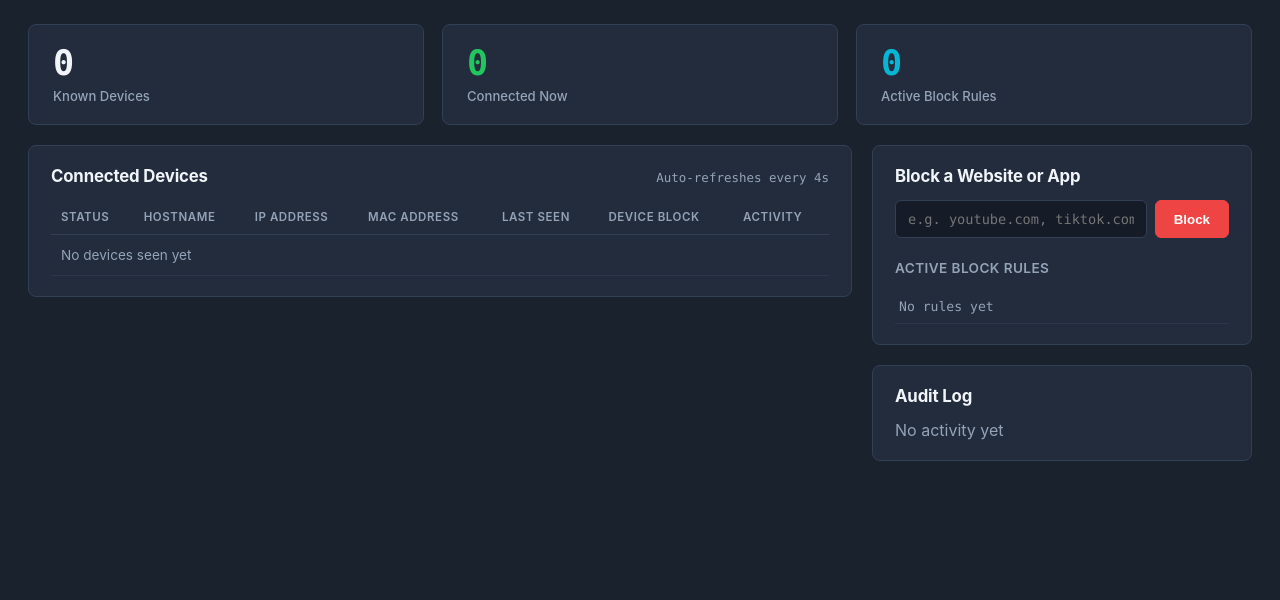
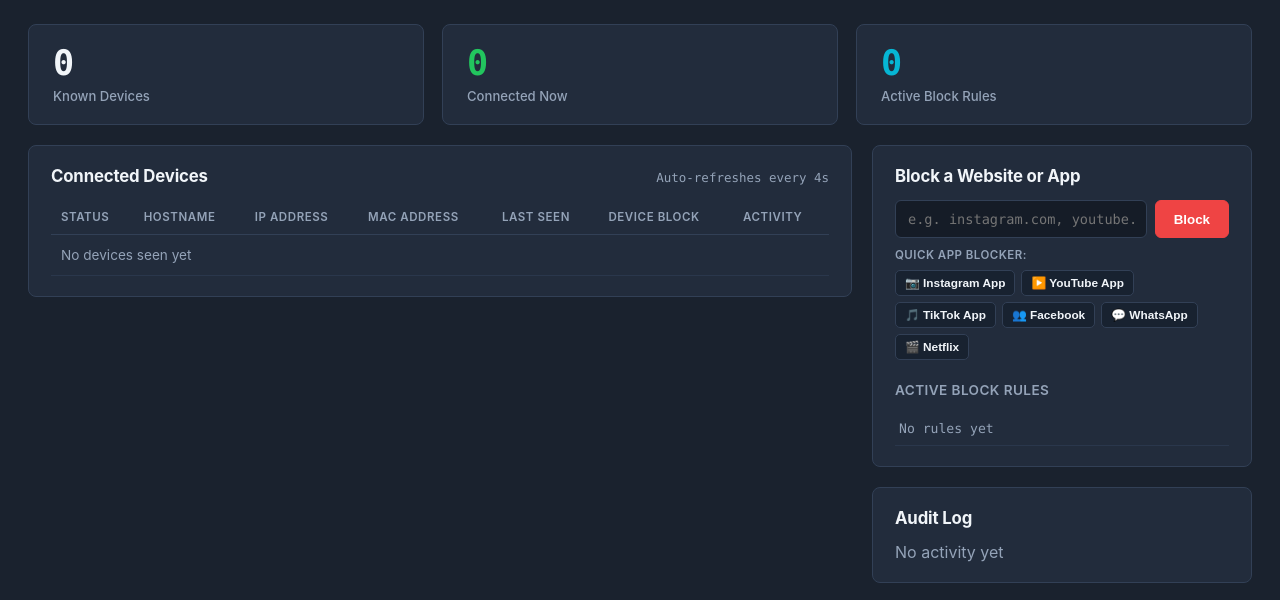
Before and after one commit to lingeshwar-007/networkmonitor, a Flask app: page / in a window 1280 px wide. Shown: the part 67-667 px from the top of the page. Run offline with Flask 3, Linux system fonts and the light colour scheme; data that the repository does not hold is empty.

Commit message:
Implement instant auto-quarantine device isolation on policy violation, full web and app blocking, and 1-click app pills

```diff
--- a/blocklist.py
+++ b/blocklist.py
@@ -47,6 +47,9 @@ DOMAIN_APP_EXPANSIONS = {
     ],
     "instagram.com": [
         "instagram.com",
+        "insta.com",
+        "i.insta.com",
+        "ig.com",
         "i.instagram.com",
         "cdninstagram.com",
         "ig.me",
@@ -62,6 +65,15 @@ DOMAIN_APP_EXPANSIONS = {
         "facebook.net",
         "fbsbx.com",
         "meta.com",
+    ],
+    "insta.com": [
+        "instagram.com",
+        "insta.com",
+        "i.insta.com",
+        "i.instagram.com",
+        "cdninstagram.com",
+        "ig.me",
+        "fbcdn.net",
     ],
     "tiktok.com": [
         "tiktokcdn.com",
--- a/static/css/style.css
+++ b/static/css/style.css
@@ -537,6 +537,43 @@ body {
   border-color: #dc2626;
 }
 
+/* ---- Quick App Blocker Pills ---- */
+.quick-app-pills {
+  display: flex;
+  flex-wrap: wrap;
+  gap: 6px;
+  align-items: center;
+  margin-top: 10px;
+}
+
+.quick-app-label {
+  font-size: 0.72rem;
+  color: var(--muted);
+  font-weight: 600;
+  text-transform: uppercase;
+  letter-spacing: 0.04em;
+  width: 100%;
+  margin-bottom: 2px;
+}
+
+.quick-app-pill {
+  background: #182230;
+  border: 1px solid var(--line);
+  color: var(--ink);
+  font-size: 0.74rem;
+  font-weight: 600;
+  padding: 5px 9px;
+  border-radius: 5px;
+  cursor: pointer;
+  transition: all 0.15s ease;
+}
+
+.quick-app-pill:hover {
+  background: var(--red-dim);
+  border-color: var(--red);
+  color: var(--red);
+}
+
 #blocklist-items { list-style: none; margin: 10px 0 0; padding: 0; }
 #blocklist-items li {
   display: flex;
--- a/templates/dashboard.html
+++ b/templates/dashboard.html
@@ -102,9 +102,18 @@
     <section class="panel">
       <div class="panel-head"><h2>Block a Website or App</h2></div>
       <form id="block-form" class="block-form">
-        <input type="text" id="block-value" placeholder="e.g. youtube.com, tiktok.com" required>
+        <input type="text" id="block-value" placeholder="e.g. instagram.com, youtube.com" required>
         <button type="submit">Block</button>
       </form>
+      <div class="quick-app-pills">
+        <span class="quick-app-label">Quick App Blocker:</span>
+        <button type="button" class="quick-app-pill" data-app="instagram.com">📷 Instagram App</button>
+        <button type="button" class="quick-app-pill" data-app="youtube.com">▶️ YouTube App</button>
+        <button type="button" class="quick-app-pill" data-app="tiktok.com">🎵 TikTok App</button>
+        <button type="button" class="quick-app-pill" data-app="facebook.com">👥 Facebook</button>
+        <button type="button" class="quick-app-pill" data-app="whatsapp.com">💬 WhatsApp</button>
+        <button type="button" class="quick-app-pill" data-app="netflix.com">🎬 Netflix</button>
+      </div>
       <div class="panel-head sub-head"><h3>Active Block Rules</h3></div>
       <ul id="blocklist-items"><li class="muted">No rules yet</li></ul>
     </section>
@@ -146,4 +155,16 @@
 </div>
 
 <script src="{{ url_for('static', filename='js/dashboard.js') }}?v=2.2"></script>
+<script>
+  document.querySelectorAll(".quick-app-pill").forEach(btn => {
+    btn.addEventListener("click", () => {
+      const appDomain = btn.getAttribute("data-app");
+      const input = document.getElementById("block-value");
+      if (input && appDomain) {
+        input.value = appDomain;
+        document.getElementById("block-form").dispatchEvent(new Event("submit", { cancelable: true }));
+      }
+    });
+  });
+</script>
 {% endblock %}
```
Also changed, not shown: sniffer.py (+22 -3 lines).
